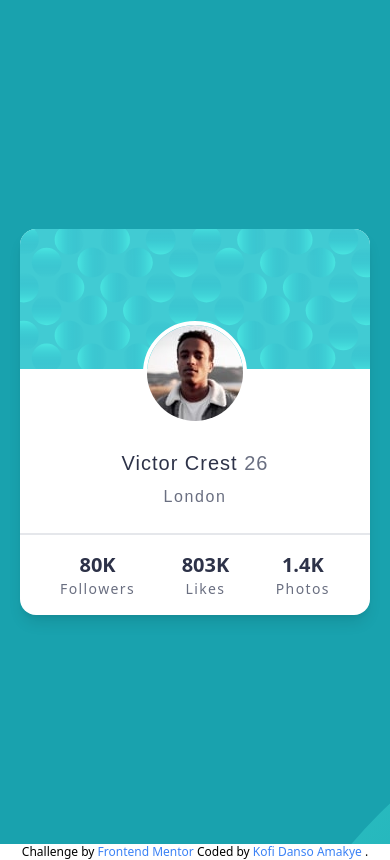
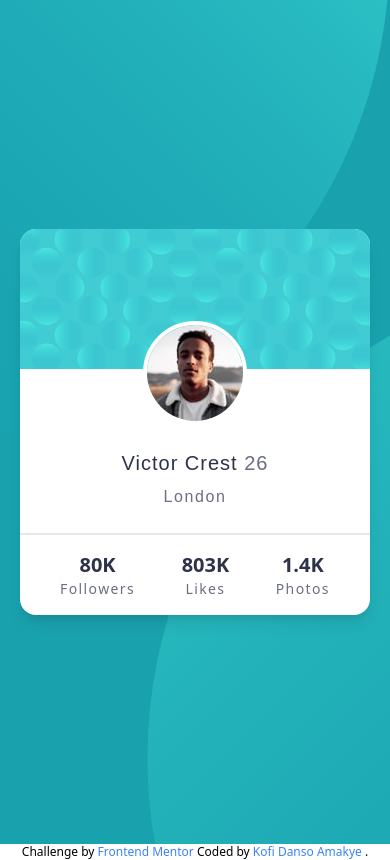
Before and after one commit to Kofiastro/profile-card-component, a website: page index.html in a window 390 px wide. Drawn offline with Linux system fonts and the light colour scheme.

Commit message:
mobile Background fixed

```diff
--- a/index.html
+++ b/index.html
@@ -13,9 +13,9 @@
 </head>
 
 <body class="bg-Dark_cyan ">
-  <main class=" bg-BackTop bg-no-repeat bg-[position:120%_700%] md:bg-BackTop md:bg-[position:-10%_500%]  " >
+  <main class=" bg-BackTop bg-no-repeat bg-[position:100%_400%] md:bg-BackTop md:bg-[position:-10%_500%]  " >
     <!--main container-->
-    <div class="flex items-center justify-center h-screen  bg-BackBottom bg-[position:-40%_-500%] md:BackBottom md:bg-[position:100%_-500%] bg-no-repeat " >
+    <div class="flex items-center justify-center h-screen  bg-BackBottom bg-[position:-25%_-200%] md:BackBottom md:bg-[position:100%_-500%] bg-no-repeat " >
       <!--Card-->
       <div class="mx-4 bg-white shadow-lg rounded-2xl">
         <!--Flex card-->
```
Also changed, not shown: README.md, css/style.css.
